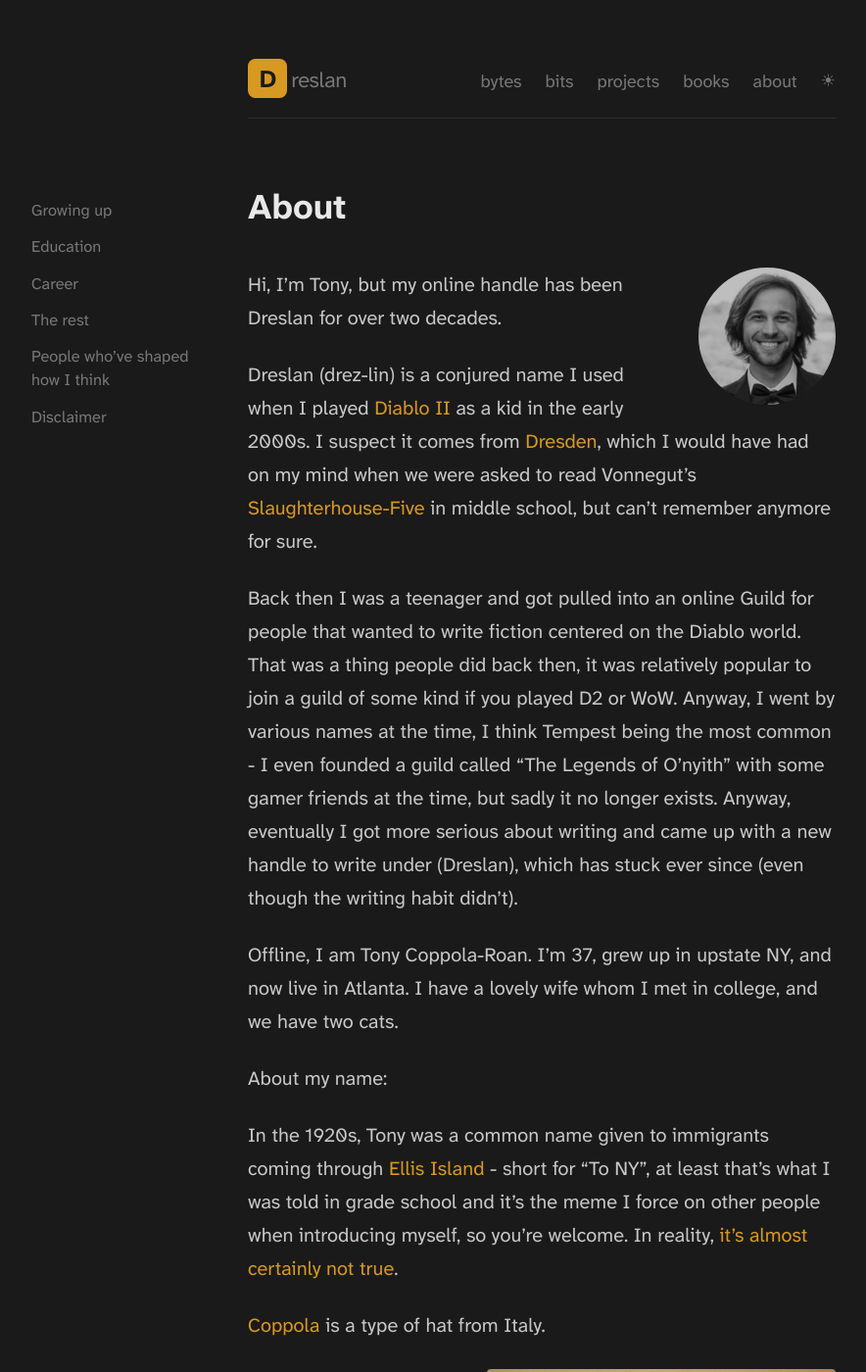
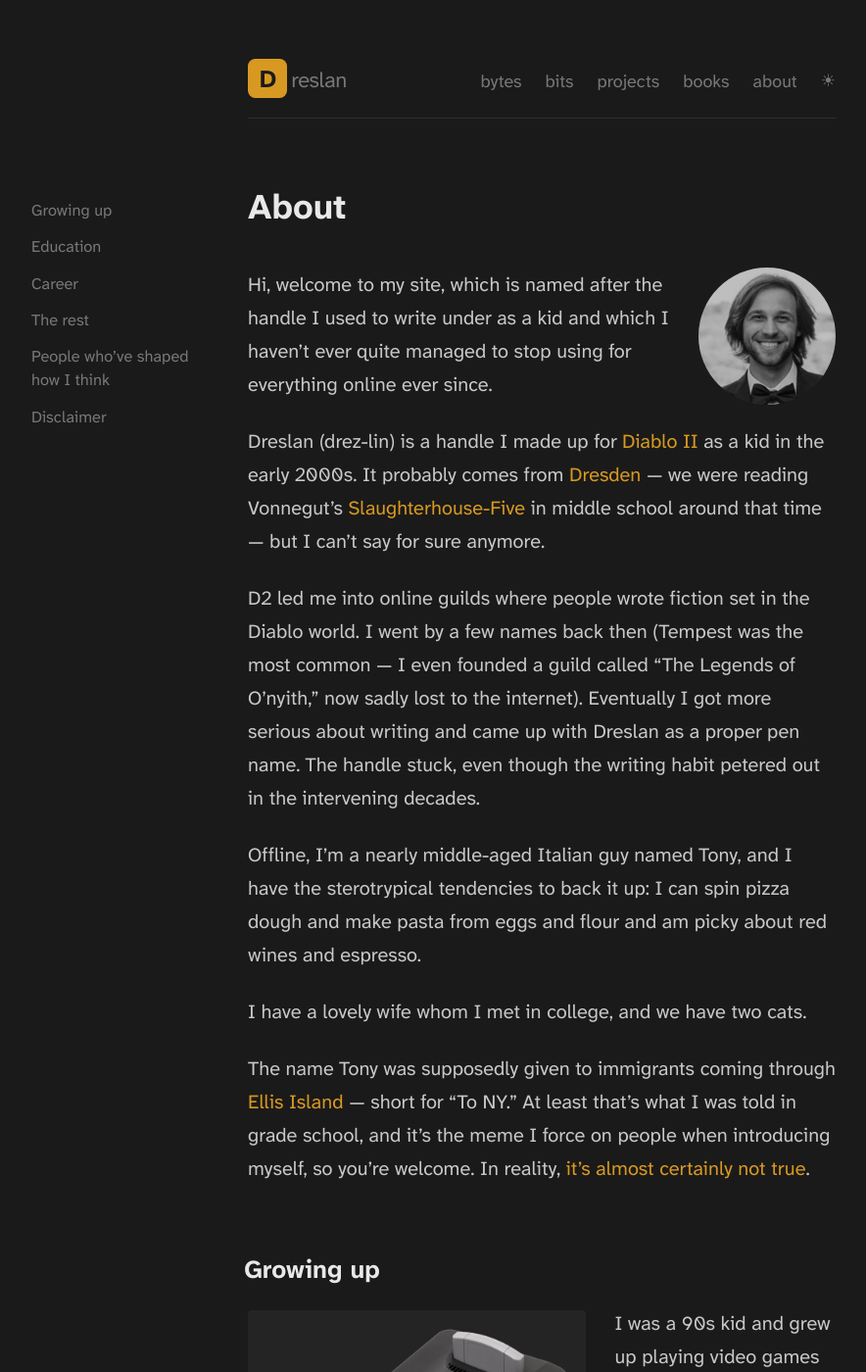
Before and after one commit to dreslan/dreslan.github.io, a Jekyll site: the page built from about.md, in a window 1280 px wide and 1400 px high. Shown: the whole window at 98% size, without its empty margins (87-971 px from the left). Built offline with Jekyll 4.4.1, drawn with Linux system fonts in a browser that asks for light colours; some of the changed text lies outside the part shown.

Commit message:
fix: reduce personal information on about page
Remove full name, exact DOB, location, school names, and employer names
to limit public PII exposure while keeping the page personable. Also
tighten intro paragraphs for better flow.

Co-Authored-By: Claude Opus 4.6 (1M context) <noreply@anthropic.com>

```diff
--- a/about.md
+++ b/about.md
@@ -4,31 +4,19 @@ layout: page
 permalink: "/about/"
 ---
 
-<img src="/assets/images/profile.png" alt="Tony Coppola-Roan" class="profile-img">
+<img src="/assets/images/profile.png" alt="Dreslan" class="profile-img">
 
-Hi, I'm Tony, but my online handle has been Dreslan for over two decades.
+Hi, welcome to my site, which is named after the handle I used to write under as a kid and which I haven't ever quite managed to stop using for everything online ever since.
 
-Dreslan (drez-lin) is a conjured name I used when I played [Diablo II](https://en.wikipedia.org/wiki/Diablo_II) as a kid in the early 2000s. I suspect it comes from [Dresden](https://en.wikipedia.org/wiki/Dresden), which I would have had on my mind when we were asked to read Vonnegut's [Slaughterhouse-Five](https://en.wikipedia.org/wiki/Slaughterhouse-Five) in middle school, but can't remember anymore for sure.
+Dreslan (drez-lin) is a handle I made up for [Diablo II](https://en.wikipedia.org/wiki/Diablo_II) as a kid in the early 2000s. It probably comes from [Dresden](https://en.wikipedia.org/wiki/Dresden) — we were reading Vonnegut's [Slaughterhouse-Five](https://en.wikipedia.org/wiki/Slaughterhouse-Five) in middle school around that time — but I can't say for sure anymore.
 
-Back then I was a teenager and got pulled into an online Guild for people that wanted to write fiction centered on the Diablo world. That was a thing people did back then, it was relatively popular to join a guild of some kind if you played D2 or WoW. Anyway, I went by various names at the time, I think Tempest being the most common - I even founded a guild called "The Legends of O'nyith" with some gamer friends at the time, but sadly it no longer exists. Anyway, eventually I got more serious about writing and came up with a new handle to write under (Dreslan), which has stuck ever since (even though the writing habit didn't).
+D2 led me into online guilds where people wrote fiction set in the Diablo world. I went by a few names back then (Tempest was the most common — I even founded a guild called "The Legends of O'nyith," now sadly lost to the internet). Eventually I got more serious about writing and came up with Dreslan as a proper pen name. The handle stuck, even though the writing habit petered out in the intervening decades.
 
-Offline, I am Tony Coppola-Roan. I'm <span id="age"></span>, grew up in upstate NY, and now live in Atlanta. I have a lovely wife whom I met in college, and we have two cats.
+Offline, I'm a nearly middle-aged Italian guy named Tony, and I have the sterotrypical tendencies to back it up: I can spin pizza dough and make pasta from eggs and flour and am picky about red wines and espresso.
 
-About my name:
+I have a lovely wife whom I met in college, and we have two cats.
 
-In the 1920s, Tony was a common name given to immigrants coming through [Ellis Island](https://en.wikipedia.org/wiki/Ellis_Island) - short for "To NY", at least that's what I was told in grade school and it's the meme I force on other people when introducing myself, so you're welcome. In reality, [it's almost certainly not true](https://www.smithsonianmag.com/smithsonian-institution/ask-smithsonian-did-ellis-island-officials-really-change-names-immigrants-180961544/).
-
-[Coppola](https://en.wikipedia.org/wiki/Coppola_(hat)) is a type of hat from Italy.
-
-<figure class="about-figure about-figure-right">
-  <img src="/assets/images/about/coppola-hat.jpg" alt="Traditional Sicilian coppola caps">
-  <figcaption>Photo by <a href="https://commons.wikimedia.org/wiki/File:Modelli_di_coppole.jpg">Teno85</a>, CC BY-SA 4.0</figcaption>
-</figure>
-
-[Roan](https://en.wikipedia.org/wiki/Roan_(horse)) is a type of horse, and comes from my wife's Irish ancestry.
-
-Right, I took my wife's name. Who doesn't want to be Irish? I was hoping when I took it my liver would level up. My drinking did, my liver didn't.
-
+The name Tony was supposedly given to immigrants coming through [Ellis Island](https://en.wikipedia.org/wiki/Ellis_Island) — short for "To NY." At least that's what I was told in grade school, and it's the meme I force on people when introducing myself, so you're welcome. In reality, [it's almost certainly not true](https://www.smithsonianmag.com/smithsonian-institution/ask-smithsonian-did-ellis-island-officials-really-change-names-immigrants-180961544/).
 <div style="clear: both"></div>
 
 ## Growing up
@@ -38,7 +26,7 @@ Right, I took my wife's name. Who doesn't want to be Irish? I was hoping when I
   <figcaption>Photo by <a href="https://commons.wikimedia.org/wiki/File:N64-Console-Set.png">Evan-Amos</a>, public domain</figcaption>
 </figure>
 
-I was a 90s kid and grew up playing video games on various game consoles - Twisted Metal on PlayStation, Sonic the Hedgehog on a Sega Genesis, Pokemon, Mario on a Nintendo, and I can't forget [Phantasy Star Online](https://en.wikipedia.org/wiki/Phantasy_Star_Online) on a Dreamcast - the original online game - dial up! Eventually I switched to computer games like Diablo II. That led me to writing. Like many my age, I loved [Harry Potter](https://en.wikipedia.org/wiki/Harry_Potter), but I took it a bit further and started reading all sorts of fiction - [Forgotten Realms](https://en.wikipedia.org/wiki/Forgotten_Realms), [Dragonlance](https://en.wikipedia.org/wiki/Dragonlance), random short stories with wizards - and enjoyed writing in those settings, though I was never consistent enough to make it anything bigger than a hobby.
+I was a 90s kid and grew up playing video games on various game consoles - Twisted Metal on PlayStation, Sonic the Hedgehog on a Sega Genesis, Pokemon, Mario on a Nintendo, and my favorite ever console game: [Phantasy Star Online](https://en.wikipedia.org/wiki/Phantasy_Star_Online) on a Sega Dreamcast (RIP the best console ever) - the original online console game - dial up! Eventually I switched to computer games like Diablo II. That led me to writing. Like many my age, I loved [Harry Potter](https://en.wikipedia.org/wiki/Harry_Potter), but I took it a bit further and started reading all sorts of fiction - [Forgotten Realms](https://en.wikipedia.org/wiki/Forgotten_Realms), [Dragonlance](https://en.wikipedia.org/wiki/Dragonlance), random short stories with wizards - and enjoyed writing in those settings, though I was never consistent enough to make it anything bigger than a hobby.
 
 <div style="clear: both"></div>
 
@@ -60,24 +48,19 @@ Actually, I broke that Flux Capacitor on a school bus while heading home one day
 
 ## Education
 
-<figure class="about-figure about-figure-right">
-  <img src="/assets/images/about/rpi-campus.jpg" alt="Carnegie Building and Folsom Library at RPI">
-  <figcaption>Photo by <a href="https://commons.wikimedia.org/wiki/File:RPI%27s_Carnegie_Building_%26_Folsom_Library_in_Troy,_New_York.jpg">Tyler A. McNeil</a>, CC BY-SA 4.0</figcaption>
-</figure>
-
-I went to [SUNY Albany](https://en.wikipedia.org/wiki/University_at_Albany,_SUNY) to study Math and Physics, wanting to become a theoretical physicist. I was a poor student though - while I met my wife there, I didn't graduate. I had to start over at [Hudson Valley Community College](https://en.wikipedia.org/wiki/Hudson_Valley_Community_College) in upstate NY, but did well and finished with a BS in Physics at [RPI](https://en.wikipedia.org/wiki/Rensselaer_Polytechnic_Institute).
+I went to college to study Math and Physics, wanting to become a theoretical physicist. I was a poor student though - while I met my wife there, I didn't graduate. I had to start over at a community college, but did well and finished with a BS in Physics at a technical university.
 
 <div style="clear: both"></div>
 
 ## Career
 
-I switched to software engineering and got a job as a QA Analyst at a small local company, then moved to a startup called [Apprenda](https://en.wikipedia.org/wiki/Apprenda) that was building a PaaS before that was really a thing - pre Docker, pre Kubernetes. I went from SDET to Jr Scala Dev there.
+I switched to software engineering and got a job as a QA Analyst at a small local company, then moved to a startup that was building a PaaS before that was really a thing - pre Docker, pre Kubernetes. I went from SDET to Jr Scala Dev there.
 
-My wife and I moved to Atlanta, where I joined Turner/CNN working on a "Transitions" team that helped set up infrastructure for websites and promoted them from dev to QA to prod. I eventually switched internally to where I still work today - an ops team at Warner Bros (now WBD), helping govern the cloud infrastructure for the company. I've become very proficient with AWS, writing CLIs and serverless apps in Python, and have been sucked into the LLM coding harness revolution that's ongoing.
+Eventually I landed at a large media company, first on an infrastructure team helping set up and promote websites across environments, and later on an ops team helping govern cloud infrastructure. I've become very proficient with AWS, writing CLIs and serverless apps in Python, and have been sucked into the LLM coding harness revolution that's ongoing.
 
 ## The rest
 
-I learned later in life that I had ADHD, and once medicated for it, it's had a profound impact on me. Before, I would get excited about something but never finish anything. Now I've made steady progress on learning post-graduate level physics and math, piano, writing, building a consulting business on the side ([BoxShop.io](https://boxshop.io)), working out with olympic lifts, and various other hobbies.
+I learned later in life that I had ADHD, and once medicated for it, it's had a profound impact on me. Before, I would get excited about something but never finish anything. Now I've made steady progress on learning post-graduate level physics and math, piano, writing, building a consulting business on the side, working out with olympic lifts, and various other hobbies.
 
 I'm a big nerd at heart. I love science, I love to debate, I love that moment when something just clicks into place and suddenly makes sense.
 
@@ -117,16 +100,3 @@ However, I do recruit the occasional Clanker to help with the following:
 - Telling bad jokes when I'm sad
 
 Pending an ASI takeover, I think the world needs more humans producing things for other humans, and less AI slop. So, until my atoms get repurposed by HAL 9001 I will produce my own slop for your enjoyment.
-
-<script>
-(function() {
-  var birth = new Date(1988, 11, 23);
-  var today = new Date();
-  var age = today.getFullYear() - birth.getFullYear();
-  if (today.getMonth() < birth.getMonth() ||
-      (today.getMonth() === birth.getMonth() && today.getDate() < birth.getDate())) {
-    age--;
-  }
-  document.getElementById('age').textContent = age;
-})();
-</script>
```
